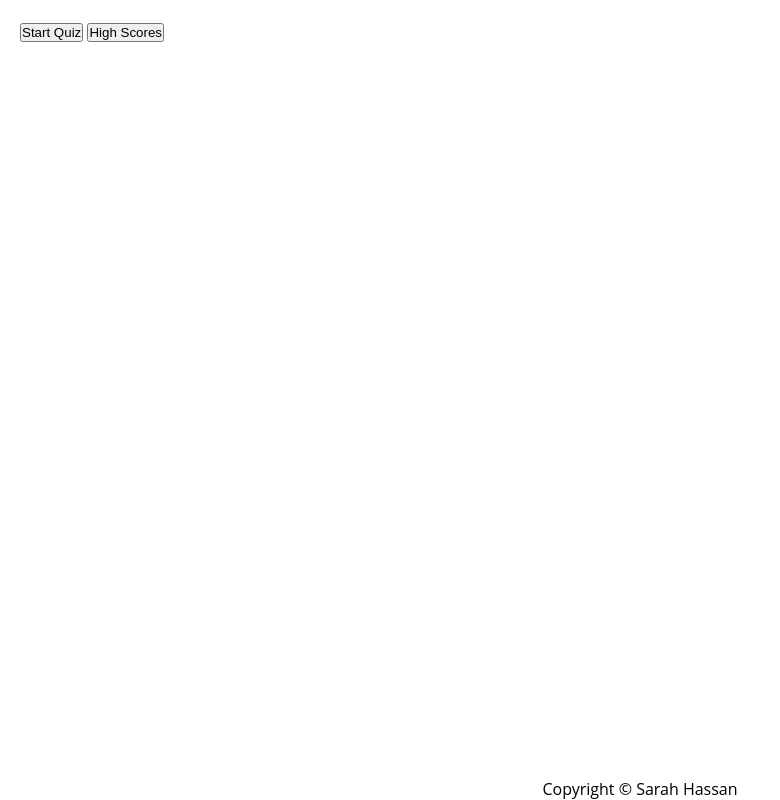
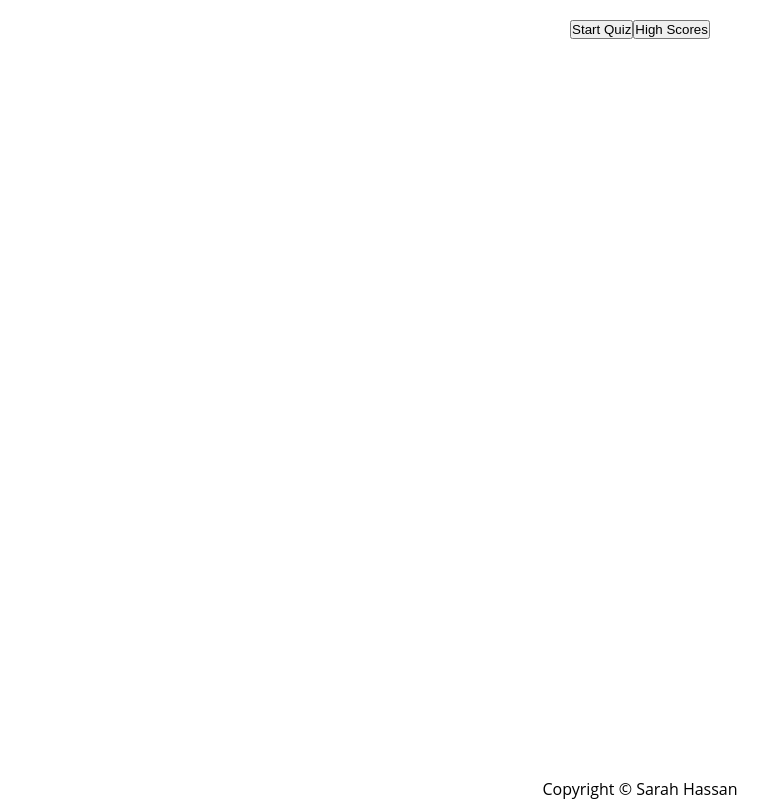
Before and after one commit to sarah27h/quiz-app, a plain HTML site: page index.html in a window 1280 px wide. Shown: the whole page, without its empty margins (0-780 px from the left). Drawn offline with Linux system fonts and the light colour scheme.

Commit message:
Styles: add start page styles

```diff
--- a/css/styles.css
+++ b/css/styles.css
@@ -84,3 +84,13 @@ video {
     /* to adjust footer at end of page */
     flex-shrink: 0;
 }
+
+
+/* start page */
+.start_page {
+    display: flex;
+    max-width: 400px; /* to force 2 buttons to wrap*/
+    flex-wrap: wrap; /* to get elements wrap you should add max-width to parent */
+    justify-content: center;
+    margin: 0 auto;
+}
```
